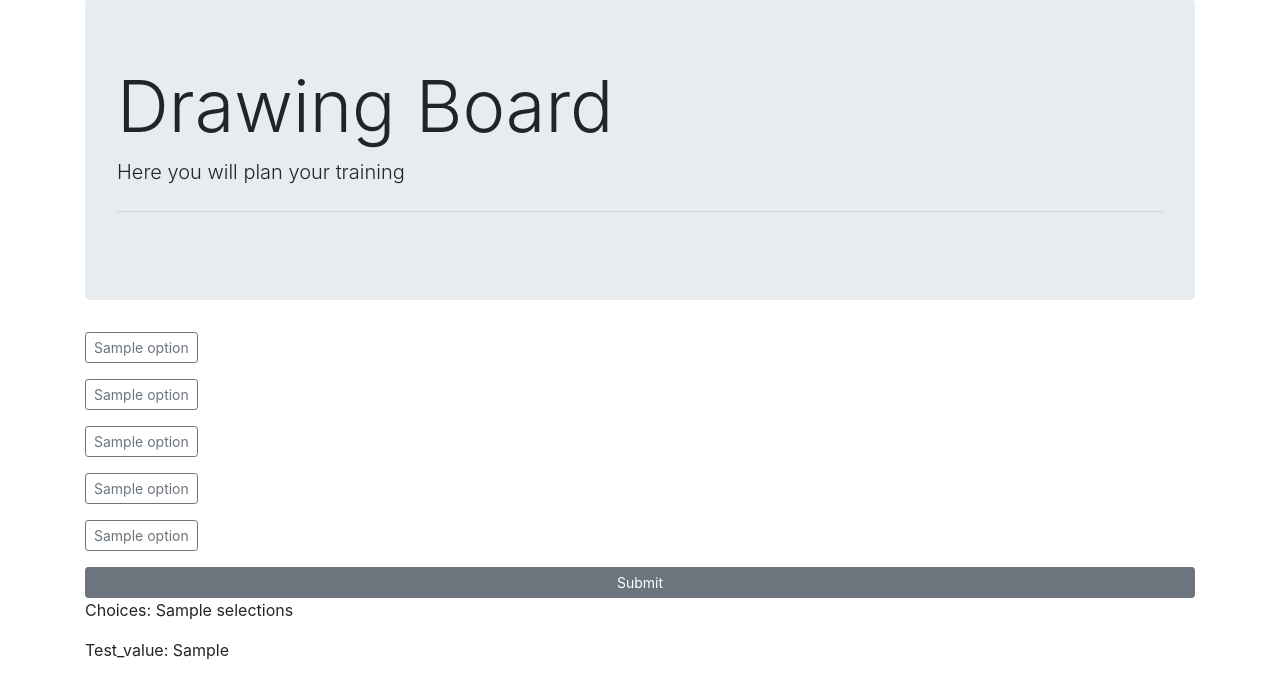
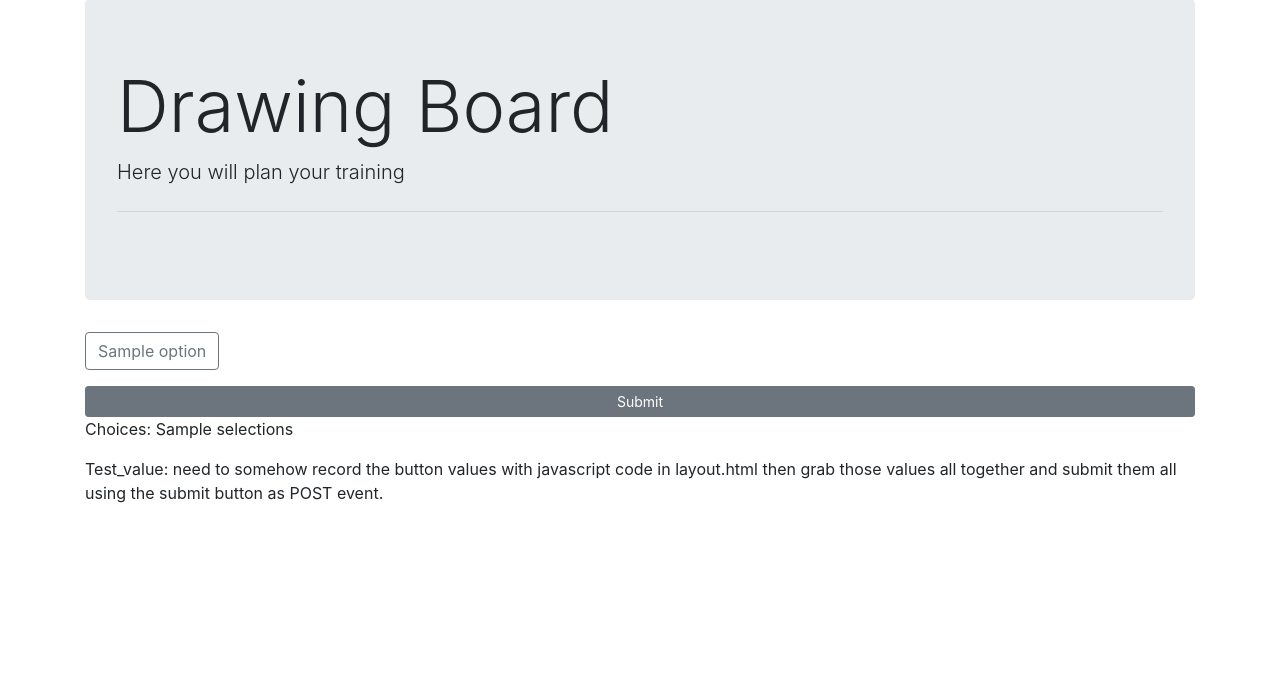
Before and after one commit to breadley/pathdojo, a Flask app: template templates/design.html in a window 1280 px wide. Shown: the part 57-756 px from the top of the page. Run offline with Flask 2, Linux system fonts and the light colour scheme; the template is opened without the code that fills it: most values are stand-ins (such as "Sample title", 1, 10 or a date in 2020); some libraries are stand-ins or nearby versions.

Commit message:
working towards multi-button c

```diff
--- a/app.py
+++ b/app.py
@@ -58,6 +58,7 @@ dojo_welcome = """
 
 
 def take_inventory():
+    # TO BE DEPRECATED
     # This function creates a dictionary of files with attributes
     # IDs are from google drive
 
@@ -95,39 +96,36 @@ def design():
     # Homepage
     message = 'Buttons, buttons, everywhere. \nWhich things will you choose?'
 
+    # Get inventory (ideally we would only do this the first time)
+    # We will use local files for the moment
+    available_files = quiz_logic.record_available_files(google_drive = False)
 
-    # DEPRECATED Make these lists a dictionary from the start with True/False
-    # organ_list, disease_type_list, subtype_list, complexity_list, incidence_list = quiz_logic.get_options_from_folder_names(list_of_files_with_attributes)
+    available_category_options = quiz_logic.get_category_options(available_files)
 
+    selected_category_options = {}
+    for category in available_category_options.keys():
+        selected_category_options[category]=[]
 
-    # Get the categories from the filenames
-    # Format: {'organ_list':[], 'disease_type_list':[], 'subtype_list':[], 'complexity_list':[], 'incidence_list':[]
-    categories = quiz_logic.get_options_from_folder_names(list_of_files_with_attributes)
-
-    # Make a dicitonary that has the categories, but none of the options
-    # Will add the option in if the button is pressed.
-    selected_categories = {}
-    for category in categories.keys():
-        selected_categories[category]=[]
-
-    temp_selections = {}
+    temp_selections = []
 
     # Create a blank dictionary to hold button presses
     selections = session.get('selections', temp_selections)
-
-
+    print(f'available files {available_files}')
+    print(f'hello, your available categories are {available_category_options}')
+    print(f'and your selections are {selections}')
 
     # If a button is pressed
     if request.method == 'POST':
         button_pressed = request.form
-
+        temp_selections.append(button_pressed)
+        selections = request.form
 
         # If the submit button is pressed
-        if button_pressed == 'submit_options':
+        if button_pressed == 'submitting':
             # and value is 'submitting'
             #TODO
 
-            return render_template('test.html',selections='submitted')
+            return render_template('test.html',selections=selections)
 
         # Any other button pressed
         else:
@@ -145,11 +143,7 @@ def design():
     return render_template('design.html',
                             message = message,
                             selections = selections,
-                            organ_list = categories['organ_list'],
-                            disease_type_list = categories['disease_type_list'],
-                            subtype_list = categories['subtype_list'],
-                            complexity_list = categories['complexity_list'],
-                            incidence_list = categories['incidence_list'])
+                            available_category_options = available_category_options)
 
 
 
--- a/quiz_logic.py
+++ b/quiz_logic.py
@@ -7,7 +7,7 @@ from random import sample, choice
 import toml
 import tkinter as tk
 import pdb
-# import gdrive_api_calls
+import gdrive_api_calls
 
 # Allowbale files to be read
 image_extensions = ['.jpeg', '.jpg', '.bmp', '.tif', '.png', '.gif']
@@ -68,9 +68,7 @@ def record_available_files(google_drive=False): # FINISHED
 
     else:
         # By default, the home folder of the google drive is used
-        print('need to import gdrive api here')
-        pass
-        # unprocessed_files = gdrive_api_calls.list_all_files('dummy_folder')
+        unprocessed_fies = gdrive_api_calls.list_all_files('dummy_folder').items()
 
     for folder_name,google_drive_id in unprocessed_files.items():
         # If a completed disease folder
@@ -157,6 +155,7 @@ def get_category_options(available_files_with_categories):
     return available_category_options
 
 def get_options_from_user(available_category_options):
+    # Not used by app.py
     # input format:
 
     selected_category_options = {}
@@ -263,8 +262,8 @@ def delete_all_files_in_cache_folder():
 
 
 def coordinate_quiz(google_drive = False, first_time = False):
-    # Called by app.py for google drive files
     # Called by directly as python file for local files
+    # app.py will be calling these functions individually, not coordinate_quiz()
 
 
 
@@ -289,12 +288,12 @@ def coordinate_quiz(google_drive = False, first_time = False):
     '''
     3. Go through all the files and record the options available at each category
         - get_category_options()
-        - available_category_options = {'organ_list':organ_list,
-                'disease_type_list':disease_type_list,
-                'subtype_list':subtype_list,
-                'complexity_list':complexity_list,
-                'incidence_list':incidence_list,
-                'name_list':name_list}
+    -     available_category_options = {'organ':organ_list,
+                'disease_type':disease_type_list,
+                'subtype':subtype_list,
+                'complexity':complexity_list,
+                'incidence':incidence_list,
+                'name':name_list}
     '''
 
     available_category_options = get_category_options(available_files)
@@ -308,12 +307,12 @@ def coordinate_quiz(google_drive = False, first_time = False):
     '''
     4. Present the options to the user ask for selections
         - get_options_from_user()
-        - selected_category_options = {'organ_list':organ_list,
-                'disease_type_list':disease_type_list,
-                'subtype_list':subtype_list,
-                'complexity_list':complexity_list,
-                'incidence_list':incidence_list,
-                'name_list':name_list}
+        - selected_category_options = = {'organ':organ_list,
+                'disease_type':disease_type_list,
+                'subtype':subtype_list,
+                'complexity':complexity_list,
+                'incidence':incidence_list,
+                'name':name_list}
     '''
     selected_category_options = get_options_from_user(available_category_options)
 
--- a/templates/design.html
+++ b/templates/design.html
@@ -14,42 +14,19 @@
     <form action="/design" method="POST">
     <div>
 
-        <p>
-            {% for option in organ_list %}
+        <div>
+            {% for category,options_list in available_category_options.items() %}
+                <p>
+                {% for option in options_list %}
+                    <button type="button" class="btn btn-outline-secondary" name="{{category}}" value="{{option}}" onclick=remember_selection(category,option) >{{option}} </button>
+                {% endfor %}
+                </p>
+            {% endfor %}
+        </div>
 
-                <button type="button" name='organ' value={{option}} class="btn btn-outline-secondary btn-sm">{{option}} </button>
-            {% endfor %}
-        </p>
-
-        <p>
-            {% for option in disease_type_list %}
-
-                <button type="submit" name='disease_type' value={{option}} class="btn btn-outline-secondary btn-sm">{{option}}</button>
-            {% endfor %}
-        </p>
-
-        <p>
-            {% for option in subtype_list %}
-
-                <button type="submit" id='delete_me' name='subtype' value={{option}} class="btn btn-outline-secondary btn-sm">{{option}}</button>
-            {% endfor %}
-        </p>
-
-        <p>
-            {% for option in complexity_list %}
-
-                <button type="submit" name='complexity' value={{option}} class="btn btn-outline-secondary btn-sm">{{option}}</button>
-            {% endfor %}
-        </p>
-
-        <p>
-            {% for option in incidence_list %}
-
-                <button type="submit" name='incidence' value={{option}} class="btn btn-outline-secondary btn-sm">{{option}}</button>
-            {% endfor %}
-        </p>
-        <button class="btn btn-secondary btn-lg btn-block btn-sm" name="submit_options" value="submitting" type="submit" value='selection_demo'>Submit</button>
-
+        <div>
+        <button type="submit" class="btn btn-secondary btn-lg btn-block btn-sm" name="submit_options" value="submitting" >Submit</button>
+        </div>
 
         <p>Choices: {{selections}}</p>
 
@@ -64,7 +41,9 @@
 
 <div>
     <p>
-        Test_value: {{test_value}}
+        Test_value: need to somehow record the button values with javascript code in layout.html
+        then grab those values all together and submit them all using the submit button as POST event.
+
     </p>
 </div>
 
--- a/templates/layout.html
+++ b/templates/layout.html
@@ -16,5 +16,21 @@
     <script src="https://code.jquery.com/jquery-3.3.1.slim.min.js" integrity="sha384-q8i/X+965DzO0rT7abK41JStQIAqVgRVzpbzo5smXKp4YfRvH+8abtTE1Pi6jizo" crossorigin="anonymous"></script>
     <script src="https://cdnjs.cloudflare.com/ajax/libs/popper.js/1.14.3/umd/popper.min.js" integrity="sha384-ZMP7rVo3mIykV+2+9J3UJ46jBk0WLaUAdn689aCwoqbBJiSnjAK/l8WvCWPIPm49" crossorigin="anonymous"></script>
     <script src="https://stackpath.bootstrapcdn.com/bootstrap/4.1.3/js/bootstrap.min.js" integrity="sha384-ChfqqxuZUCnJSK3+MXmPNIyE6ZbWh2IMqE241rYiqJxyMiZ6OW/JmZQ5stwEULTy" crossorigin="anonymous"></script>
+
+    <script language="javascript">
+        var memory = [];
+
+        // Used by all buttons except the submit button (to avoid POST calls)
+        function remember_selection(memory=[],category, selection) {
+            // for the category in memory, get the value and add the selection
+            memory[category] = memory[category].push(selection)
+        };
+
+        // used by the submit button
+        function get_selections(){
+            return memory;
+        };
+    </script>
+
 </body>
 </html>
```
